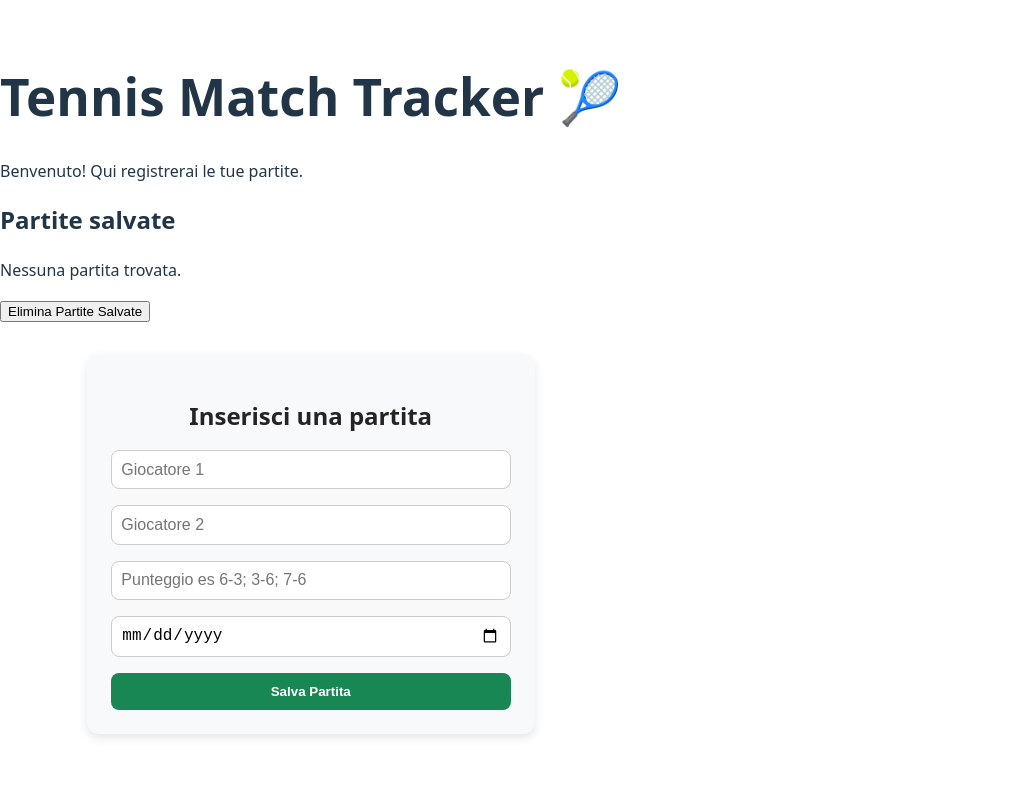
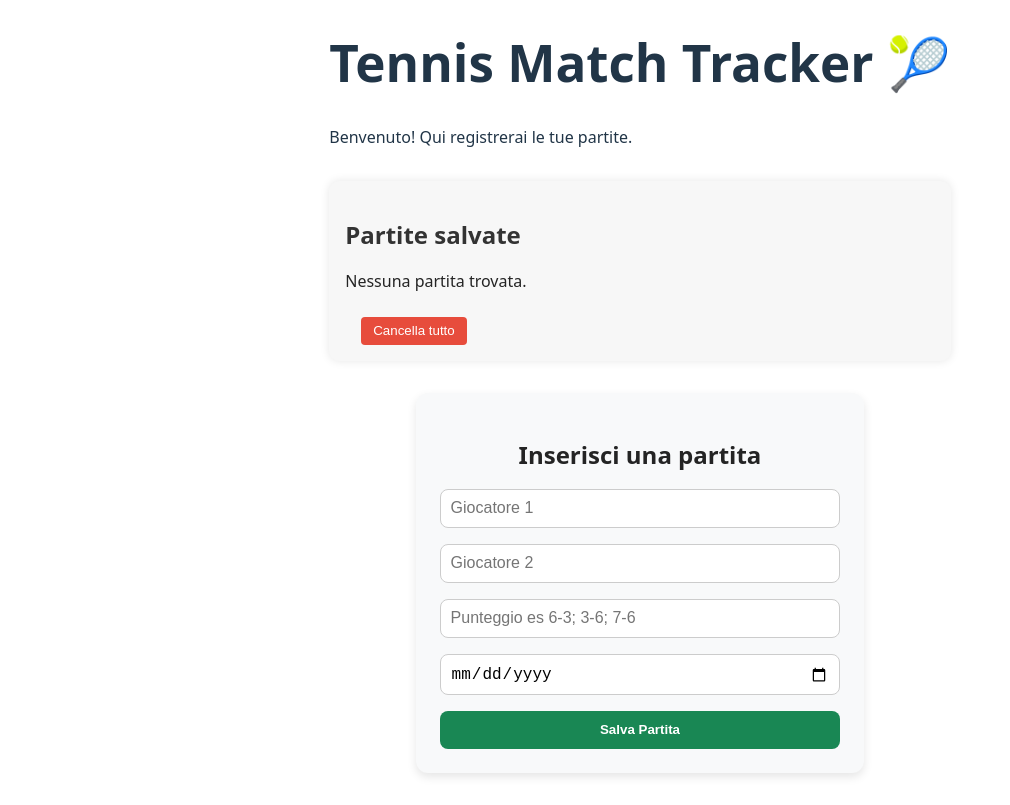
Before and after one commit to PuglisiAlfio/tennis-match-tracker, a React (Vite) app: page / in a window 1280 px wide. Shown: the whole page, without its empty margins (0-1010 px from the left). Built offline with nearby package versions, Linux system fonts and the light colour scheme.

Commit message:
Stilizzato il componente MatchList: layout, colori e bottone elimina

```diff
--- a/src/components/MatchList.jsx
+++ b/src/components/MatchList.jsx
@@ -20,23 +20,23 @@ export default function MatchList() {
   }
 
   return (
-    <div>
+    <div className="match-list">
       <h2>Partite salvate</h2>
       {matches.length === 0 ? (
-        <p>Nessuna partita trovata.</p>
+        <p className="no-match-found">Nessuna partita trovata.</p>
       ) : (
-        <ul>
+        <ul className="match-list-ul">
           {matches.map((match, index) => (
-            <li key={index}>
+            <li key={index} className="match-item">
               <span>{match.giocatore1}</span> vs <span>{match.giocatore2}</span>
               <br />
               Punteggio: {match.punteggio} - Data: {match.data}
-              <button onClick={()=>handleRemoveMatch(index)}>Elimina Partita</button>
+              <button className="delete-btn" onClick={()=>handleRemoveMatch(index)} >Elimina Partita</button>
             </li>
           ))}
         </ul>
       )}
-      <button onClick={clearMatches}>Elimina Partite Salvate</button>
+      <button className="delete-btn" onClick={clearMatches}>Cancella tutto</button>
     </div>
   );
 }
--- a/src/index.css
+++ b/src/index.css
@@ -16,7 +16,8 @@
 body {
   margin: 0;
   display: flex;
-  place-items: center;
+  align-items: center;
+  justify-content: center;
   min-width: 320px;
   min-height: 100vh;
 }
@@ -67,6 +68,54 @@ form button:hover {
   background-color: #157347;
 }
 
+.match-list {
+  margin-top: 2rem;
+  padding: 1rem;
+  background-color: #f7f7f7;
+  border-radius: 10px;
+  box-shadow: 0 0 10px rgba(0, 0, 0, 0.1);
+}
+
+.match-list h2 {
+  margin-bottom: 1rem;
+  color: #333;
+}
+
+.no-match-found{
+  color: #242424;
+}
+
+.match-list-ul {
+  list-style-type: none;
+  padding: 0;
+}
+
+.match-item {
+  background-color:#242424;
+  color:#ffffff;
+  margin-bottom: 1rem;
+  padding: 0.75rem;
+  border-left: 4px solid #0077ff;
+  border-radius: 6px;
+  box-shadow: 0 1px 3px rgba(0,0,0,0.1);
+}
+
+.delete-btn {
+  margin-top: 0.5rem;
+  margin-left: 1rem;
+  padding: 0.4rem 0.75rem;
+  border: none;
+  background-color: #e74c3c;
+  color: white;
+  cursor: pointer;
+  border-radius: 4px;
+}
+
+.delete-btn:hover {
+  background-color: #c0392b;
+}
+
+
 @media (prefers-color-scheme: light) {
   :root {
     color: #213547;
```
